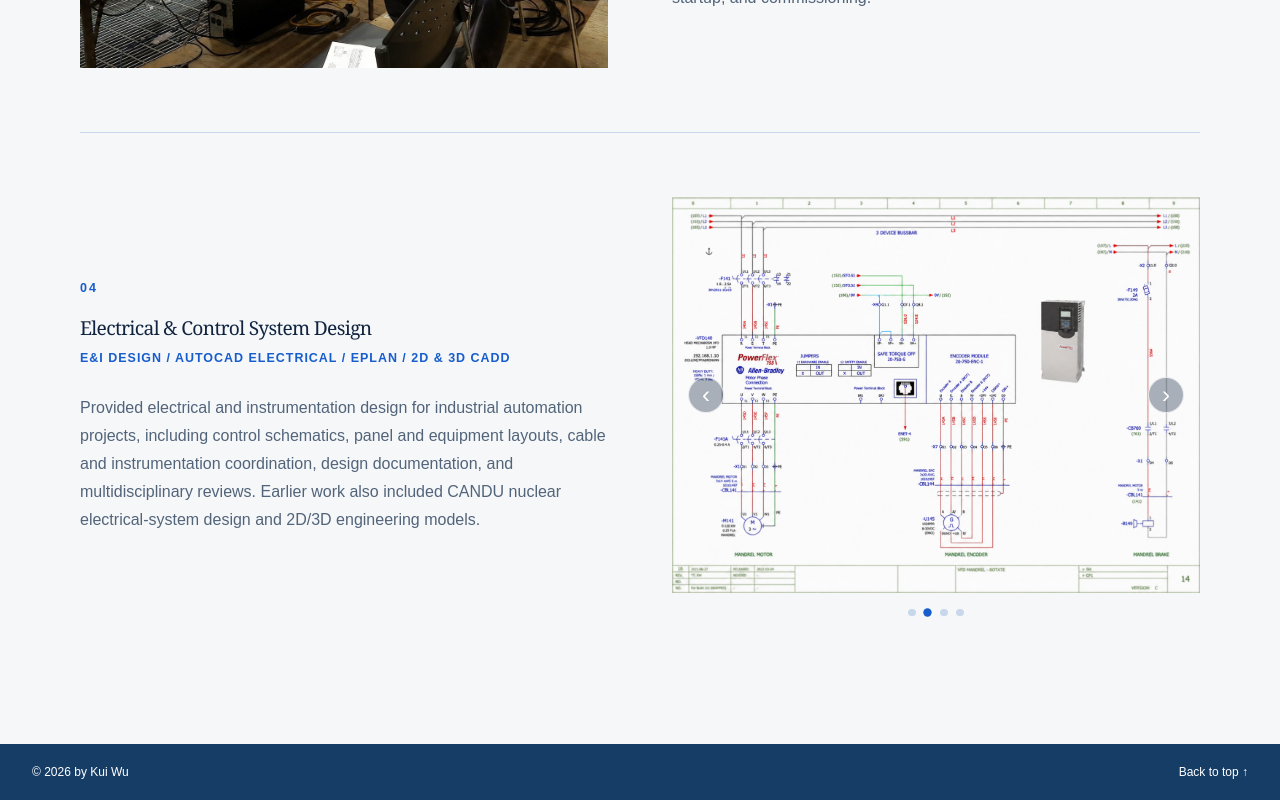
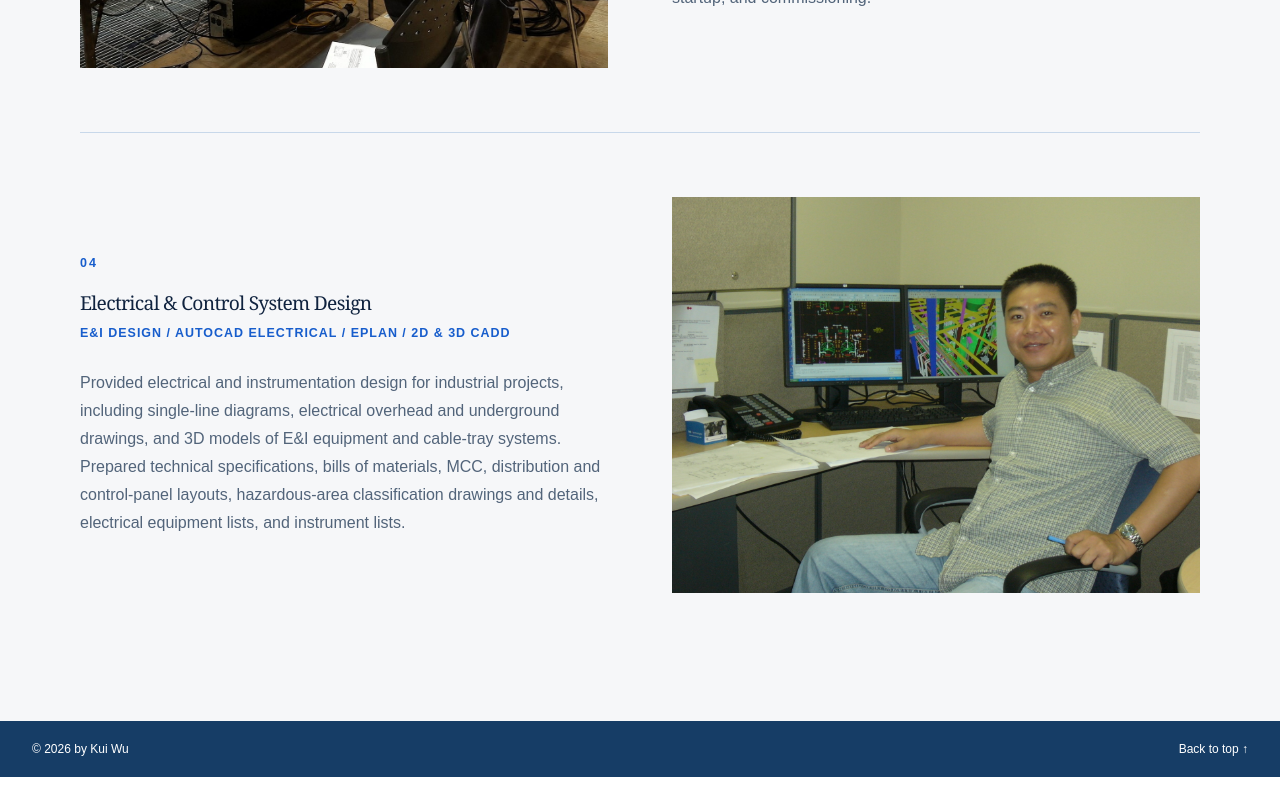
Before and after one commit to kwcontrols/KW-Portfolio, a Next.js app: page /experience in a window 1280 px wide. Shown: the part 2343-3143 px from the top of the page. After the commit the page ends 3120 px from the top, so only its background shows below. Built offline with nearby package versions, Linux system fonts and the light colour scheme.

Commit message:
Refine Project 04 and keep public-safe image

```diff
--- a/app/experience/page.tsx
+++ b/app/experience/page.tsx
@@ -25,9 +25,6 @@ const PROCESS_CONTROL_IMAGES: SlideshowImage[] = [
 
 const ELECTRICAL_ENGINEERING_PROJECT_IMAGES: SlideshowImage[] = [
   { src: "/projects/Electrical-1.JPG", alt: "Industrial electrical design work" },
-  { src: "/projects/Electrical-2.png", alt: "Electrical CADD design", displayMode: "contain" },
-  { src: "/projects/electrical-3.jpg", alt: "Electrical project documentation", displayMode: "contain" },
-  { src: "/projects/electrical-4.jpg", alt: "Coordinated electrical design", displayMode: "contain" },
 ];
 
 const PROJECTS: Project[] = [
@@ -82,7 +79,7 @@ const PROJECTS: Project[] = [
     category: "E&I Design / AutoCAD Electrical / EPLAN / 2D & 3D CADD",
     images: ELECTRICAL_ENGINEERING_PROJECT_IMAGES,
     overview:
-      "Provided electrical and instrumentation design for industrial automation projects, including control schematics, panel and equipment layouts, cable and instrumentation coordination, design documentation, and multidisciplinary reviews. Earlier work also included CANDU nuclear electrical-system design and 2D/3D engineering models.",
+      "Provided electrical and instrumentation design for industrial projects, including single-line diagrams, electrical overhead and underground drawings, and 3D models of E&I equipment and cable-tray systems. Prepared technical specifications, bills of materials, MCC, distribution and control-panel layouts, hazardous-area classification drawings and details, electrical equipment lists, and instrument lists.",
   },
 ];
 
```
